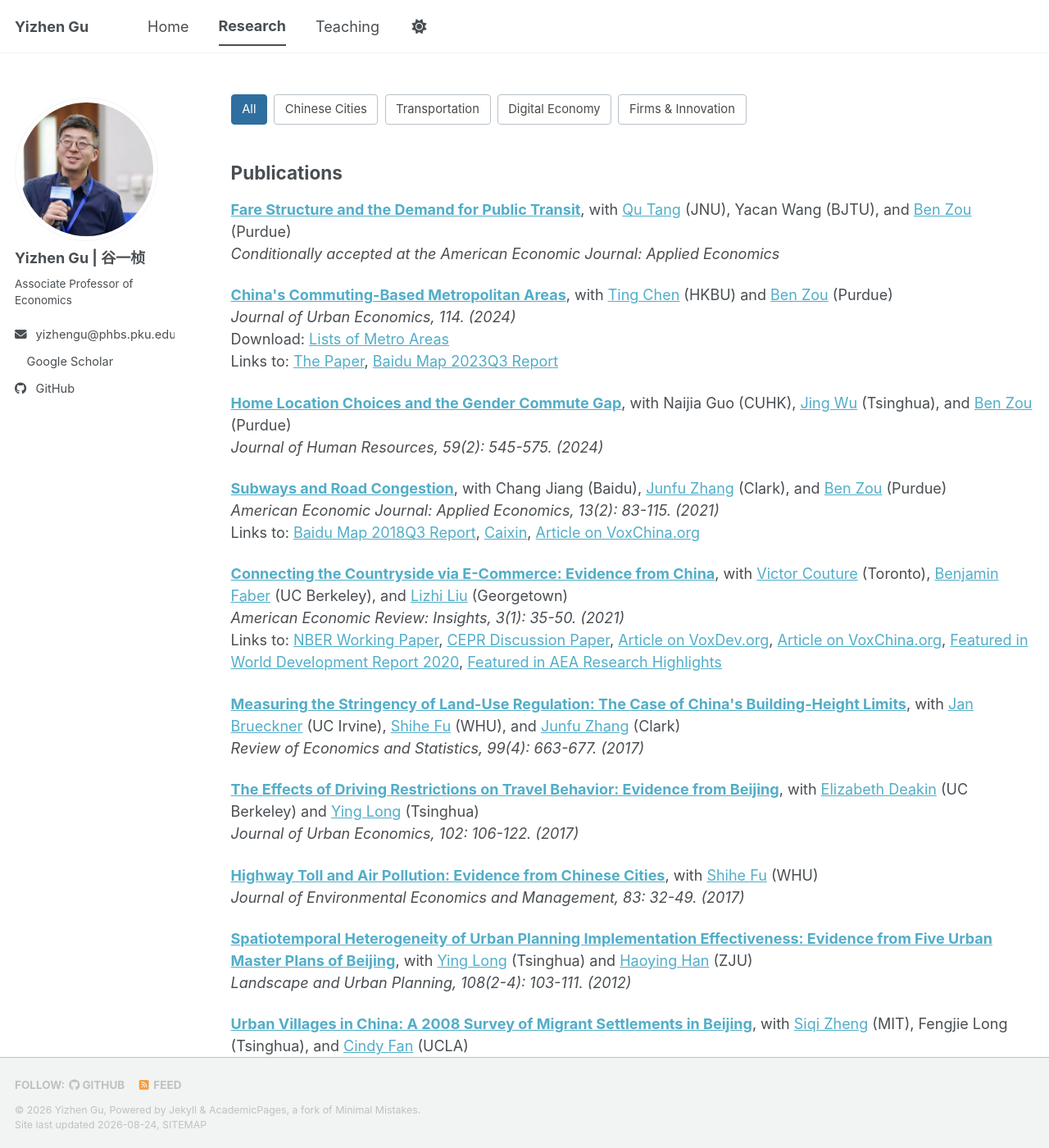
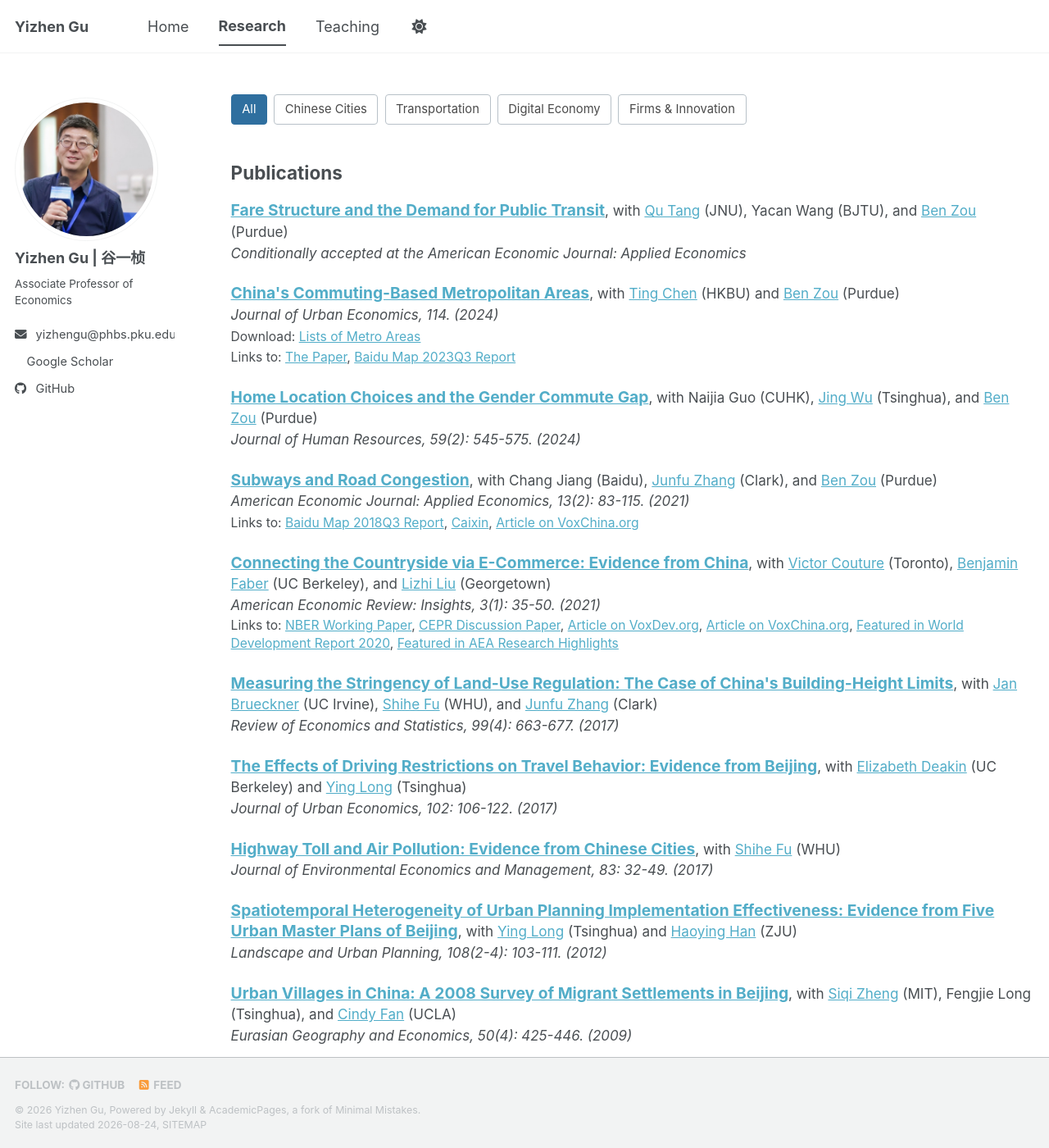
Before and after one commit to yizhengu/yizhengu.github.io, a Jekyll site: the page built from _pages/publications.html, in a window 1280 px wide and 1400 px high. Shown: the whole window at 82% size. Built offline with Jekyll 4.4.1, drawn with Linux system fonts in a browser that asks for light colours; a style sheet for code colours, icons or effects is not loaded.

Commit message:
Update publications.html

```diff
--- a/_pages/publications.html
+++ b/_pages/publications.html
@@ -46,85 +46,141 @@ author_profile: true
 .research-section.is-empty + hr {
   display: none;
 }
+
+/* Research entry typography */
+.research-section {
+  margin-top: 1.8rem;
+}
+
+.research-section h2 {
+  margin-bottom: 1.15rem;
+}
+
+.research-item,
+.research-section > p:not(.research-item) {
+  margin: 0 0 1.35rem 0;
+  line-height: 1.42;
+}
+
+.research-title {
+  font-size: 1.07em;
+  line-height: 1.32;
+}
+
+.research-authors {
+  font-size: 0.95em;
+}
+
+.research-status {
+  display: inline-block;
+  margin-top: 0.08rem;
+  font-size: 0.94em;
+  line-height: 1.35;
+}
+
+.research-links {
+  display: inline-block;
+  margin-top: 0.10rem;
+  font-size: 0.87em;
+  line-height: 1.38;
+}
 </style>
 
 <div class="research-section">
 <h2>Publications</h2>
 
-<p class="research-item" data-theme="transport"><a href="https://papers.ssrn.com/sol3/papers.cfm?abstract_id=4708437"><strong>Fare Structure and the Demand for Public Transit</strong></a>, with <a href="https://qutang.weebly.com/">Qu Tang</a> (JNU), Yacan Wang (BJTU), and <a href="https://www.zouben.net/">Ben Zou</a> (Purdue)<br>
-<em>Conditionally accepted at the American Economic Journal: Applied Economics</em></p>
+<p class="research-item" data-theme="transport"><span class="research-title"><a href="https://papers.ssrn.com/sol3/papers.cfm?abstract_id=4708437"><strong>Fare Structure and the Demand for Public Transit</strong></a></span><span class="research-authors">, with <a href="https://qutang.weebly.com/">Qu Tang</a> (JNU), Yacan Wang (BJTU), and <a href="https://www.zouben.net/">Ben Zou</a> (Purdue)</span><br>
+<span class="research-status">
+<em>Conditionally accepted at the American Economic Journal: Applied Economics</em></span></p>
 
-<p class="research-item" data-theme="cities transport"><a href="https://www.sciencedirect.com/science/article/pii/S0094119024000858"><strong>China's Commuting-Based Metropolitan Areas</strong></a>, with <a href="https://www.chenting.info/">Ting Chen</a> (HKBU) and <a href="https://www.zouben.net/">Ben Zou</a> (Purdue)<br>
-<em>Journal of Urban Economics, 114. (2024)</em><br>
-Download: <a href="https://www.dropbox.com/scl/fi/eob9s7peghuh2987p9nwa/ClusterLists.zip?rlkey=jyyc2h188q4101thvux58yqe6&dl=0">Lists of Metro Areas</a><br>
-Links to: <a href="https://www.thepaper.cn/newsDetail_forward_22462566">The Paper</a>, <a href="https://jiaotong.baidu.com/cms/reports/traffic/2023Q3/index.html">Baidu Map 2023Q3 Report</a></p>
+<p class="research-item" data-theme="cities transport"><span class="research-title"><a href="https://www.sciencedirect.com/science/article/pii/S0094119024000858"><strong>China's Commuting-Based Metropolitan Areas</strong></a></span><span class="research-authors">, with <a href="https://www.chenting.info/">Ting Chen</a> (HKBU) and <a href="https://www.zouben.net/">Ben Zou</a> (Purdue)</span><br>
+<span class="research-status">
+<em>Journal of Urban Economics, 114. (2024)</em></span><br>
+<span class="research-links">
+Download: <a href="https://www.dropbox.com/scl/fi/eob9s7peghuh2987p9nwa/ClusterLists.zip?rlkey=jyyc2h188q4101thvux58yqe6&dl=0">Lists of Metro Areas</a></span><br>
+<span class="research-links">
+Links to: <a href="https://www.thepaper.cn/newsDetail_forward_22462566">The Paper</a>, <a href="https://jiaotong.baidu.com/cms/reports/traffic/2023Q3/index.html">Baidu Map 2023Q3 Report</a></span></p>
 
-<p class="research-item" data-theme="transport"><a href="https://jhr.uwpress.org/content/early/2021/11/03/jhr.1020-11263R2"><strong>Home Location Choices and the Gender Commute Gap</strong></a>, with Naijia Guo (CUHK), <a href="https://sites.google.com/view/jing-wu-tsinghua-university">Jing Wu</a> (Tsinghua), and <a href="https://www.zouben.net/">Ben Zou</a> (Purdue)<br>
-<em>Journal of Human Resources, 59(2): 545-575. (2024)</em></p>
+<p class="research-item" data-theme="transport"><span class="research-title"><a href="https://jhr.uwpress.org/content/early/2021/11/03/jhr.1020-11263R2"><strong>Home Location Choices and the Gender Commute Gap</strong></a></span><span class="research-authors">, with Naijia Guo (CUHK), <a href="https://sites.google.com/view/jing-wu-tsinghua-university">Jing Wu</a> (Tsinghua), and <a href="https://www.zouben.net/">Ben Zou</a> (Purdue)</span><br>
+<span class="research-status">
+<em>Journal of Human Resources, 59(2): 545-575. (2024)</em></span></p>
 
-<p class="research-item" data-theme="transport"><a href="https://www.aeaweb.org/articles?id=10.1257/app.20190024"><strong>Subways and Road Congestion</strong></a>, with Chang Jiang (Baidu), <a href="https://wordpress.clarku.edu/juzhang/">Junfu Zhang</a> (Clark), and <a href="https://www.zouben.net/">Ben Zou</a> (Purdue)<br>
-<em>American Economic Journal: Applied Economics, 13(2): 83-115. (2021)</em><br>
-Links to: <a href="https://huiyan.baidu.com/reports/2018Q3jiaotong.html">Baidu Map 2018Q3 Report</a>, <a href="https://opinion.caixin.com/2018-12-29/101364832.html">Caixin</a>, <a href="https://voxchina.org/show-3-177.html">Article on VoxChina.org</a></p>
+<p class="research-item" data-theme="transport"><span class="research-title"><a href="https://www.aeaweb.org/articles?id=10.1257/app.20190024"><strong>Subways and Road Congestion</strong></a></span><span class="research-authors">, with Chang Jiang (Baidu), <a href="https://wordpress.clarku.edu/juzhang/">Junfu Zhang</a> (Clark), and <a href="https://www.zouben.net/">Ben Zou</a> (Purdue)</span><br>
+<span class="research-status">
+<em>American Economic Journal: Applied Economics, 13(2): 83-115. (2021)</em></span><br>
+<span class="research-links">
+Links to: <a href="https://huiyan.baidu.com/reports/2018Q3jiaotong.html">Baidu Map 2018Q3 Report</a>, <a href="https://opinion.caixin.com/2018-12-29/101364832.html">Caixin</a>, <a href="https://voxchina.org/show-3-177.html">Article on VoxChina.org</a></span></p>
 
-<p class="research-item" data-theme="digital firms"><a href="https://www.aeaweb.org/articles?id=10.1257/aeri.20190382"><strong>Connecting the Countryside via E-Commerce: Evidence from China</strong></a>, with <a href="https://www.victorcouture.org/">Victor Couture</a> (Toronto), <a href="https://www.ben-faber.com/">Benjamin Faber</a> (UC Berkeley), and <a href="https://www.lizhiliu.com/">Lizhi Liu</a> (Georgetown)<br>
-<em>American Economic Review: Insights, 3(1): 35-50. (2021)</em><br>
-Links to: <a href="https://www.nber.org/papers/w24384">NBER Working Paper</a>, <a href="https://cepr.org/active/publications/discussion_papers/dp.php?dpno=12771">CEPR Discussion Paper</a>, <a href="https://voxdev.org/topic/technology-innovation/e-commerce-integration-and-economic-development-evidence-china">Article on VoxDev.org</a>, <a href="https://www.voxchina.org/show-3-76.html">Article on VoxChina.org</a>, <a href="https://www.worldbank.org/en/publication/wdr2020">Featured in World Development Report 2020</a>, <a href="https://www.aeaweb.org/research/connecting-countryside-e-commerce-china">Featured in AEA Research Highlights</a></p>
+<p class="research-item" data-theme="digital firms"><span class="research-title"><a href="https://www.aeaweb.org/articles?id=10.1257/aeri.20190382"><strong>Connecting the Countryside via E-Commerce: Evidence from China</strong></a></span><span class="research-authors">, with <a href="https://www.victorcouture.org/">Victor Couture</a> (Toronto), <a href="https://www.ben-faber.com/">Benjamin Faber</a> (UC Berkeley), and <a href="https://www.lizhiliu.com/">Lizhi Liu</a> (Georgetown)</span><br>
+<span class="research-status">
+<em>American Economic Review: Insights, 3(1): 35-50. (2021)</em></span><br>
+<span class="research-links">
+Links to: <a href="https://www.nber.org/papers/w24384">NBER Working Paper</a>, <a href="https://cepr.org/active/publications/discussion_papers/dp.php?dpno=12771">CEPR Discussion Paper</a>, <a href="https://voxdev.org/topic/technology-innovation/e-commerce-integration-and-economic-development-evidence-china">Article on VoxDev.org</a>, <a href="https://www.voxchina.org/show-3-76.html">Article on VoxChina.org</a>, <a href="https://www.worldbank.org/en/publication/wdr2020">Featured in World Development Report 2020</a>, <a href="https://www.aeaweb.org/research/connecting-countryside-e-commerce-china">Featured in AEA Research Highlights</a></span></p>
 
-<p class="research-item" data-theme="cities"><a href="https://www.mitpressjournals.org/doi/10.1162/REST_a_00650"><strong>Measuring the Stringency of Land-Use Regulation: The Case of China's Building-Height Limits</strong></a>, with <a href="https://www.socsci.uci.edu/~jkbrueck/">Jan Brueckner</a> (UC Irvine), <a href="https://scholar.google.com/citations?hl=en&user=btdQM1EAAAAJ">Shihe Fu</a> (WHU), and <a href="https://wordpress.clarku.edu/juzhang/">Junfu Zhang</a> (Clark)<br>
-<em>Review of Economics and Statistics, 99(4): 663-677. (2017)</em></p>
+<p class="research-item" data-theme="cities"><span class="research-title"><a href="https://www.mitpressjournals.org/doi/10.1162/REST_a_00650"><strong>Measuring the Stringency of Land-Use Regulation: The Case of China's Building-Height Limits</strong></a></span><span class="research-authors">, with <a href="https://www.socsci.uci.edu/~jkbrueck/">Jan Brueckner</a> (UC Irvine), <a href="https://scholar.google.com/citations?hl=en&user=btdQM1EAAAAJ">Shihe Fu</a> (WHU), and <a href="https://wordpress.clarku.edu/juzhang/">Junfu Zhang</a> (Clark)</span><br>
+<span class="research-status">
+<em>Review of Economics and Statistics, 99(4): 663-677. (2017)</em></span></p>
 
-<p class="research-item" data-theme="transport"><a href="https://www.sciencedirect.com/science/article/pii/S0094119017300244"><strong>The Effects of Driving Restrictions on Travel Behavior: Evidence from Beijing</strong></a>, with <a href="https://ced.berkeley.edu/ced/faculty-staff/elizabeth-deakin">Elizabeth Deakin</a> (UC Berkeley) and <a href="https://www.arch.tsinghua.edu.cn/info/FUrban%20Planning%20and%20Design/1760">Ying Long</a> (Tsinghua)<br>
-<em>Journal of Urban Economics, 102: 106-122. (2017)</em></p>
+<p class="research-item" data-theme="transport"><span class="research-title"><a href="https://www.sciencedirect.com/science/article/pii/S0094119017300244"><strong>The Effects of Driving Restrictions on Travel Behavior: Evidence from Beijing</strong></a></span><span class="research-authors">, with <a href="https://ced.berkeley.edu/ced/faculty-staff/elizabeth-deakin">Elizabeth Deakin</a> (UC Berkeley) and <a href="https://www.arch.tsinghua.edu.cn/info/FUrban%20Planning%20and%20Design/1760">Ying Long</a> (Tsinghua)</span><br>
+<span class="research-status">
+<em>Journal of Urban Economics, 102: 106-122. (2017)</em></span></p>
 
-<p class="research-item" data-theme="transport"><a href="https://www.sciencedirect.com/science/article/pii/S009506961630451X"><strong>Highway Toll and Air Pollution: Evidence from Chinese Cities</strong></a>, with <a href="https://scholar.google.com/citations?hl=en&user=btdQM1EAAAAJ">Shihe Fu</a> (WHU)<br>
-<em>Journal of Environmental Economics and Management, 83: 32-49. (2017)</em></p>
+<p class="research-item" data-theme="transport"><span class="research-title"><a href="https://www.sciencedirect.com/science/article/pii/S009506961630451X"><strong>Highway Toll and Air Pollution: Evidence from Chinese Cities</strong></a></span><span class="research-authors">, with <a href="https://scholar.google.com/citations?hl=en&user=btdQM1EAAAAJ">Shihe Fu</a> (WHU)</span><br>
+<span class="research-status">
+<em>Journal of Environmental Economics and Management, 83: 32-49. (2017)</em></span></p>
 
-<p class="research-item" data-theme=""><a href="https://www.sciencedirect.com/science/article/abs/pii/S0169204612002496"><strong>Spatiotemporal Heterogeneity of Urban Planning Implementation Effectiveness: Evidence from Five Urban Master Plans of Beijing</strong></a>, with <a href="https://www.arch.tsinghua.edu.cn/info/FUrban%20Planning%20and%20Design/1760">Ying Long</a> (Tsinghua) and <a href="https://iusd.cityu.edu.mo/en/teacher/17">Haoying Han</a> (ZJU)<br>
-<em>Landscape and Urban Planning, 108(2-4): 103-111. (2012)</em></p>
+<p class="research-item" data-theme=""><span class="research-title"><a href="https://www.sciencedirect.com/science/article/abs/pii/S0169204612002496"><strong>Spatiotemporal Heterogeneity of Urban Planning Implementation Effectiveness: Evidence from Five Urban Master Plans of Beijing</strong></a></span><span class="research-authors">, with <a href="https://www.arch.tsinghua.edu.cn/info/FUrban%20Planning%20and%20Design/1760">Ying Long</a> (Tsinghua) and <a href="https://iusd.cityu.edu.mo/en/teacher/17">Haoying Han</a> (ZJU)</span><br>
+<span class="research-status">
+<em>Landscape and Urban Planning, 108(2-4): 103-111. (2012)</em></span></p>
 
-<p class="research-item" data-theme=""><a href="https://www.tandfonline.com/doi/abs/10.2747/1539-7216.50.4.425"><strong>Urban Villages in China: A 2008 Survey of Migrant Settlements in Beijing</strong></a>, with <a href="https://www.siqizheng.com/">Siqi Zheng</a> (MIT), Fengjie Long (Tsinghua), and <a href="https://geog.ucla.edu/person/c-cindy-fan/">Cindy Fan</a> (UCLA)<br>
-<em>Eurasian Geography and Economics, 50(4): 425-446. (2009)</em></p>
+<p class="research-item" data-theme=""><span class="research-title"><a href="https://www.tandfonline.com/doi/abs/10.2747/1539-7216.50.4.425"><strong>Urban Villages in China: A 2008 Survey of Migrant Settlements in Beijing</strong></a></span><span class="research-authors">, with <a href="https://www.siqizheng.com/">Siqi Zheng</a> (MIT), Fengjie Long (Tsinghua), and <a href="https://geog.ucla.edu/person/c-cindy-fan/">Cindy Fan</a> (UCLA)</span><br>
+<span class="research-status">
+<em>Eurasian Geography and Economics, 50(4): 425-446. (2009)</em></span></p>
 
 </div>
 <hr>
 <div class="research-section">
 <h2>Working Papers</h2>
 
-<p class="research-item" data-theme="transport"><a href="https://www.dropbox.com/scl/fi/xfh9vcpua5uhdoy158y4n/Crowding.pdf?rlkey=jpmi1pd6be4ukl4mus9sscsk3&dl=0"><strong>Crowding</strong></a>, with <a href="https://qutang.weebly.com/">Qu Tang</a> (JNU), Kai Wu (UT Austin), and <a href="https://www.zouben.net/">Ben Zou</a> (Purdue)</p>
+<p class="research-item" data-theme="transport"><span class="research-title"><a href="https://www.dropbox.com/scl/fi/hbb3ry0rgt28jbm8x12er/Crowding_Dec2025.pdf?dl=0&rlkey=kymvvwgpgr51911nzsdi9ii35"><strong>Crowding</strong></a></span><span class="research-authors">, with <a href="https://qutang.weebly.com/">Qu Tang</a> (JNU), Kai Wu (UT Austin), and <a href="https://www.zouben.net/">Ben Zou</a> (Purdue)</span></p>
 
-<p class="research-item" data-theme="cities"><a href="https://www.dropbox.com/scl/fi/e37v4hit95ai5otfwhaq4/ResidentialSegregation_July2026.pdf?rlkey=pa6ct74162vh3kggfnpelbutz&dl=0"><strong>Residential Segregation in Chinese Cities</strong></a>, with Junbiao Chen (NYU), Xiaoruo Feng (PKU), Changcheng Kan (Baidu), Rongxi Quan (Tsinghua), and <a href="https://www.zouben.net/">Ben Zou</a> (Purdue)</p>
+<p class="research-item" data-theme="cities"><span class="research-title"><a href="https://www.dropbox.com/scl/fi/e37v4hit95ai5otfwhaq4/ResidentialSegregation_July2026.pdf?rlkey=pa6ct74162vh3kggfnpelbutz&dl=0"><strong>Residential Segregation in Chinese Cities</strong></a></span><span class="research-authors">, with Junbiao Chen (NYU), Xiaoruo Feng (PKU), Changcheng Kan (Baidu), Rongxi Quan (Tsinghua), and <a href="https://www.zouben.net/">Ben Zou</a> (Purdue)</span></p>
 
-<p class="research-item" data-theme="cities firms"><a href="https://papers.ssrn.com/sol3/papers.cfm?abstract_id=6726118"><strong>The Spatial Effects of Labor Mobility Restrictions: Evidence from the Shenzhen Wall</strong></a>, with <a href="https://diyehu.weebly.com/">Diye Hu</a> (PKU) and <a href="https://sites.google.com/view/mingli1">Ming Li</a> (CUHKSZ)</p>
+<p class="research-item" data-theme="cities firms"><span class="research-title"><a href="https://papers.ssrn.com/sol3/papers.cfm?abstract_id=6726118"><strong>The Spatial Effects of Labor Mobility Restrictions: Evidence from the Shenzhen Wall</strong></a></span><span class="research-authors">, with <a href="https://diyehu.weebly.com/">Diye Hu</a> (PKU) and <a href="https://sites.google.com/view/mingli1">Ming Li</a> (CUHKSZ)</span></p>
 
-<p class="research-item" data-theme="cities transport"><a href="https://www.dropbox.com/scl/fi/u09uqhgnfqdakf5ehhtkg/GWWZ_Commuting_Oct2025.pdf?dl=0&e=1&rlkey=ww96pqo52bcoz84g7sq2a59kl&st=491m4dyy"><strong>Urban Commuting: Travel Aversion and Location Adaptability</strong></a>, with Kangkai Wang (HKU), <a href="https://zhiwang2013brownecon.weebly.com/">Zhi Wang</a> (Fudan), and Qinghua Zhang (PKU)</p>
+<p class="research-item" data-theme="cities transport"><span class="research-title"><a href="https://www.dropbox.com/scl/fi/u09uqhgnfqdakf5ehhtkg/GWWZ_Commuting_Oct2025.pdf?dl=0&e=1&rlkey=ww96pqo52bcoz84g7sq2a59kl&st=491m4dyy"><strong>Urban Commuting: Travel Aversion and Location Adaptability</strong></a></span><span class="research-authors">, with Kangkai Wang (HKU), <a href="https://zhiwang2013brownecon.weebly.com/">Zhi Wang</a> (Fudan), and Qinghua Zhang (PKU)</span></p>
 
-<p class="research-item" data-theme="transport"><a href="https://papers.ssrn.com/sol3/papers.cfm?abstract_id=4983407"><strong>Transcontinental Railways and Hinterland Development</strong></a>, with Siwei Cao (BNU), <a href="https://sites.google.com/view/daimi">Mi Dai</a> (BNU), and Kui Zhao (HUST)<br>
-<em>Revise and resubmit at the Journal of Economic Geography</em></p>
+<p class="research-item" data-theme="transport"><span class="research-title"><a href="https://papers.ssrn.com/sol3/papers.cfm?abstract_id=4983407"><strong>Transcontinental Railways and Hinterland Development</strong></a></span><span class="research-authors">, with Siwei Cao (BNU), <a href="https://sites.google.com/view/daimi">Mi Dai</a> (BNU), and Kui Zhao (HUST)</span><br>
+<span class="research-status">
+<em>Revise and resubmit at the Journal of Economic Geography</em></span></p>
 
 </div>
 <hr>
 <div class="research-section">
 <h2>Selected Work in Progress</h2>
 
-<p class="research-item" data-theme="digital"><strong>Mobile Internet and Market Integration</strong>, with <a href="https://www.victorcouture.org/">Victor Couture</a> (Toronto), <a href="https://www.ben-faber.com/">Benjamin Faber</a> (UC Berkeley), <a href="https://eml.berkeley.edu/~cecile.gaubert/">Cecile Gaubert</a> (UC Berkeley), <a href="https://sites.google.com/view/mingli1">Ming Li</a> (CUHKSZ), and <a href="https://www.weilin.org/">Wei Lin</a> (CUHKSZ)</p>
+<p class="research-item" data-theme="digital"><span class="research-title"><strong>Mobile Internet and Market Integration</strong></span><span class="research-authors">, with <a href="https://www.victorcouture.org/">Victor Couture</a> (Toronto), <a href="https://www.ben-faber.com/">Benjamin Faber</a> (UC Berkeley), <a href="https://eml.berkeley.edu/~cecile.gaubert/">Cecile Gaubert</a> (UC Berkeley), <a href="https://sites.google.com/view/mingli1">Ming Li</a> (CUHKSZ), and <a href="https://www.weilin.org/">Wei Lin</a> (CUHKSZ)</span></p>
 
-<p class="research-item" data-theme="transport"><strong>Directional Congestion</strong>, with <a href="https://sites.google.com/view/yige-duan/home">Yige Duan</a> (SJTU) and Xiaoruo Feng (PKU)</p>
+<p class="research-item" data-theme="transport"><span class="research-title"><strong>Directional Congestion</strong></span><span class="research-authors">, with <a href="https://sites.google.com/view/yige-duan/home">Yige Duan</a> (SJTU) and Xiaoruo Feng (PKU)</span></p>
 
-<p class="research-item" data-theme="firms"><strong>Patenting Through Agents</strong>, with <a href="https://sites.google.com/view/mingli1">Ming Li</a> (CUHKSZ), Yuanqiong Xia (PKU), and <a href="https://sites.google.com/site/oo7zsx/">Shengxing Zhang</a> (CMU)<br>
-<em>Preliminary draft available upon request</em></p>
+<p class="research-item" data-theme="firms"><span class="research-title"><strong>Patenting Through Agents</strong></span><span class="research-authors">, with <a href="https://sites.google.com/view/mingli1">Ming Li</a> (CUHKSZ), Yuanqiong Xia (PKU), and <a href="https://sites.google.com/site/oo7zsx/">Shengxing Zhang</a> (CMU)</span><br>
+<span class="research-status">
+<em>Preliminary draft available upon request</em></span></p>
 
-<p class="research-item" data-theme="transport"><strong>Congestion Externalities of Public Transit</strong>, with Xiangjie Zhu (Toronto) and <a href="https://www.zouben.net/">Ben Zou</a> (Purdue)<br>
-<em>Preliminary draft available upon request</em></p>
+<p class="research-item" data-theme="transport"><span class="research-title"><strong>Congestion Externalities of Public Transit</strong></span><span class="research-authors">, with Xiangjie Zhu (Toronto) and <a href="https://www.zouben.net/">Ben Zou</a> (Purdue)</span><br>
+<span class="research-status">
+<em>Preliminary draft available upon request</em></span></p>
 
-<p class="research-item" data-theme="digital firms"><strong>Prospering the Countryside via E-Commerce: Evidence from China</strong>, with <a href="https://sites.google.com/view/mingli1">Ming Li</a> (CUHKSZ), Boyue Xu (PKU), and <a href="https://www.zouben.net/">Ben Zou</a> (Purdue)<br>
-<em>Preliminary draft available upon request</em></p>
+<p class="research-item" data-theme="digital firms"><span class="research-title"><strong>Prospering the Countryside via E-Commerce: Evidence from China</strong></span><span class="research-authors">, with <a href="https://sites.google.com/view/mingli1">Ming Li</a> (CUHKSZ), Boyue Xu (PKU), and <a href="https://www.zouben.net/">Ben Zou</a> (Purdue)</span><br>
+<span class="research-status">
+<em>Preliminary draft available upon request</em></span></p>
 
 </div>
 <hr>
 <div class="research-section">
 <h2>Resting Papers</h2>
 
-<p><a href="https://www.dropbox.com/s/8a503ip90gpjhm9/UGB_FGL.pdf?dl=0"><strong>The Effects of Beijing's Urban Growth Boundaries on Urban Development</strong></a>, with <a href="https://scholar.google.com/citations?hl=en&user=btdQM1EAAAAJ">Shihe Fu</a> (WHU) and <a href="https://www.arch.tsinghua.edu.cn/info/FUrban%20Planning%20and%20Design/1760">Ying Long</a> (Tsinghua)</p>
+<p><span class="research-title"><a href="https://www.dropbox.com/s/8a503ip90gpjhm9/UGB_FGL.pdf?dl=0"><strong>The Effects of Beijing's Urban Growth Boundaries on Urban Development</strong></a></span><span class="research-authors">, with <a href="https://scholar.google.com/citations?hl=en&user=btdQM1EAAAAJ">Shihe Fu</a> (WHU) and <a href="https://www.arch.tsinghua.edu.cn/info/FUrban%20Planning%20and%20Design/1760">Ying Long</a> (Tsinghua)</span></p>
 
 </div>
 <hr>
```
